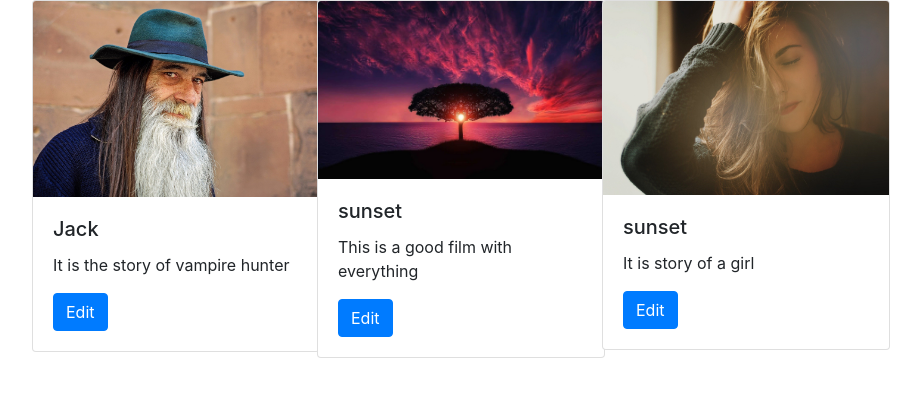
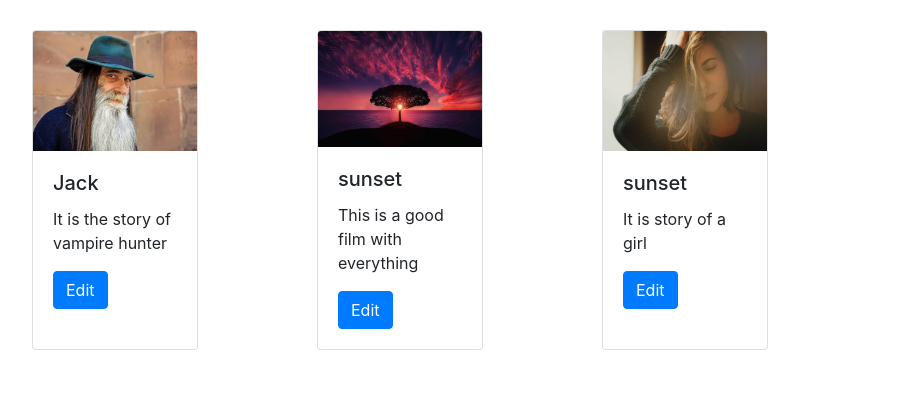
Before and after one commit to Ramees303/movieproject, a Django app: page / in a window 1280 px wide. Shown: the part 56-453 px from the top of the page, without its empty margins (53-974 px from the left). Run offline with Django 4.2, Linux system fonts and the light colour scheme; data comes from the database, SQL or seed files in the repository; both versions use the stored data as it was after the commit; some libraries are stand-ins or nearby versions.

Commit message:
change the css

```diff
--- a/movieproject/movieapp/models.py
+++ b/movieproject/movieapp/models.py
@@ -7,6 +7,5 @@
     year=models.IntegerField()
     img=models.ImageField(upload_to='gallery')
 
-
-def __str__(self):
-    return self.name
+    def __str__(self):
+        return self.name
--- a/movieproject/static/style.css
+++ b/movieproject/static/style.css
@@ -1,3 +1,6 @@
+
+
 body{
 background-color:aqua;
+
 }
--- a/movieproject/templates/index.html
+++ b/movieproject/templates/index.html
@@ -4,11 +4,11 @@
 {% block body %}
 
 <div class="container">
-    <div class="row">
+    <div class="row" style="margin-top:30px; ">
         {% for i in movie_list%}
         <div class="col-md-3">
-            <div class="card" style="width: 18rem;">
-  <img class="card-img-top" src="{{i.img.url}}" alt="Card image cap" width="250px" >
+            <div class="card" style="width:13vw; height:40vh;" >
+  <img class="card-img-top" src="{{i.img.url}}" alt="Card image cap" style="height:15vh;" >
   <div class="card-body">
     <h5 class="card-title">{{i.name}}</h5>
     <p class="card-text">{{i.desc}}</p>
@@ -23,8 +23,4 @@
 
 
 
-
-
-
-
 {% endblock %}
```
Also changed, not shown: movieproject/db.sqlite3.
